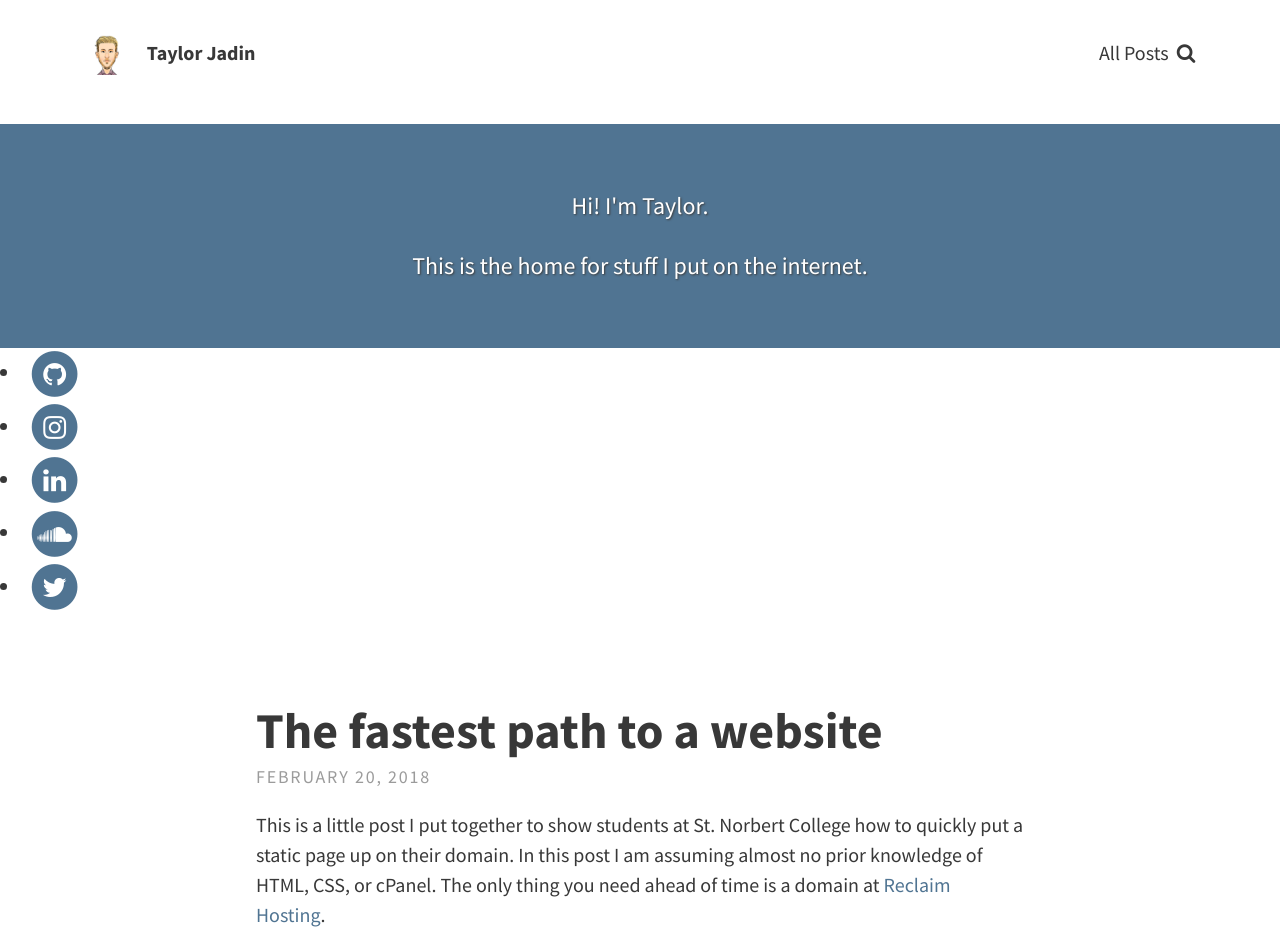
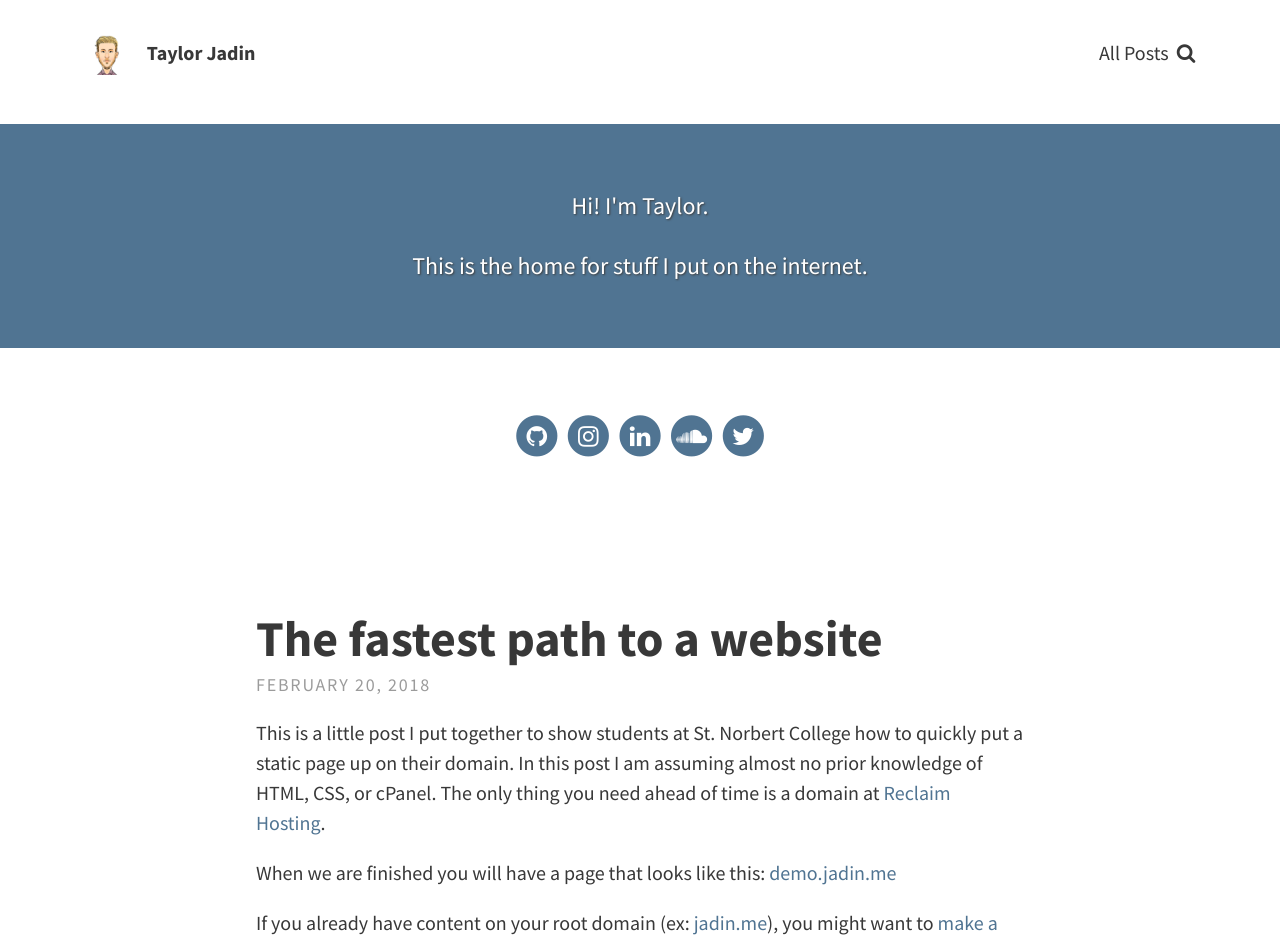
Before and after one commit to TaylorJadin/jadin.me-jekyll, a Jekyll site: the page built from index.html, in a window 1280 px wide. Shown: the top 943 px of the page. Built offline with Jekyll 4.4.1, drawn with Linux system fonts in a browser that asks for light colours; the list of posts is cut into pages by our own code.

Commit message:
home footer thing

```diff
--- /dev/null
+++ b/_includes/homeicons.html
@@ -0,0 +1,10 @@
+{% if site.theme_settings.footer_text %}
+<footer class="site-footer">
+    <div class="footer-icons">
+        <ul>
+        <!-- Social icons from Font Awesome, if enabled -->
+        {% include icons.html %}
+        </ul>
+    </div>
+</footer>
+{% endif %}
--- a/_layouts/home.html
+++ b/_layouts/home.html
@@ -10,12 +10,7 @@
   </div>
   {% endif %}
 
-  <div class="footer-icons">
-    <ul>
-    <!-- Social icons from Font Awesome, if enabled -->
-    {% include icons.html %}
-    </ul>
-  </div>
+  {% include homeicons.html %}
 
   <div class="posts">
     {% for post in paginator.posts %}
```
